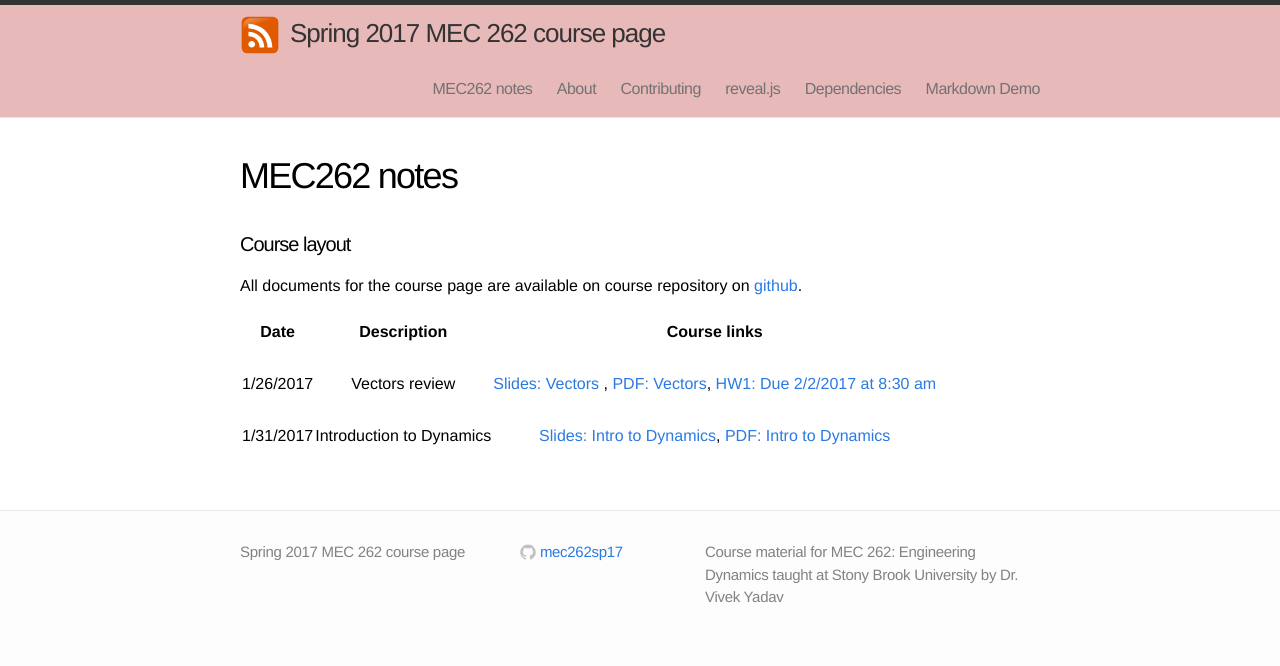
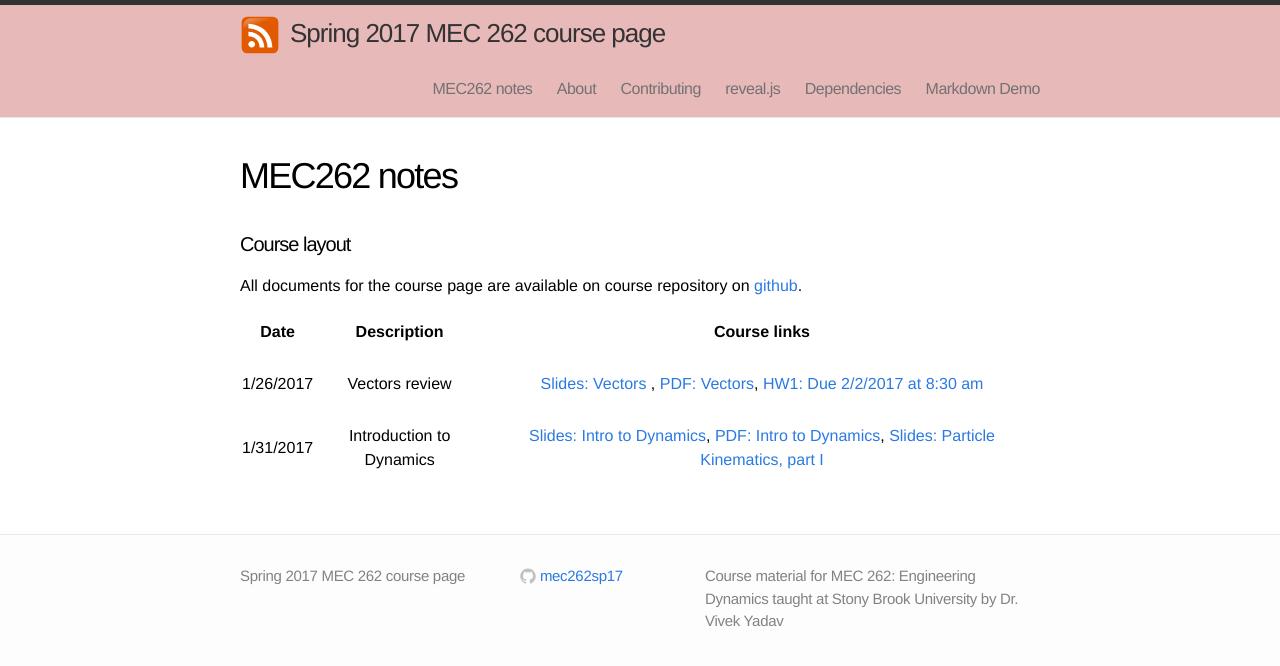
Before and after one commit to mec262sp17/mec262sp17.github.io, a Jekyll site: the page built from Course_materials.md, in a window 1280 px wide. Shown: the top 666 px of the page. Built offline with Jekyll 4.4.1, drawn with Linux system fonts in a browser that asks for light colours.

Commit message:
added ch2 links

```diff
--- a/Course_materials.md
+++ b/Course_materials.md
@@ -17,4 +17,4 @@ All documents for the course page are available on course repository on [github]
 | | | |
 |       1/26/2017    |   Vectors review | [Slides: Vectors](https://mec262sp17.github.io/Presentations/Review_vectors.html#/) , [PDF: Vectors](https://mec262sp17.github.io/Presentations/Review_vectors.pdf), [HW1: Due 2/2/2017 at 8:30 am](https://mec262sp17.github.io/Homework2017/MEC262_HW1_DueFeb22017.pdf)        |
 | | | |
-|       1/31/2017    |    Introduction to Dynamics |  [Slides: Intro to Dynamics](https://mec262sp17.github.io/Presentations/Ch1_Intro_to_Dynamics.html#/), [PDF: Intro to Dynamics](https://mec262sp17.github.io/Presentations/Ch1_Intro_to_Dynamics.pdf)           |
+|       1/31/2017    |    Introduction to Dynamics |  [Slides: Intro to Dynamics](https://mec262sp17.github.io/Presentations/Ch1_Intro_to_Dynamics.html#/), [PDF: Intro to Dynamics](https://mec262sp17.github.io/Presentations/Ch1_Intro_to_Dynamics.pdf), [Slides: Particle Kinematics, part I](https://mec262sp17.github.io/Presentations/Ch2_Particle_Kinematics.html#/)          |
```
